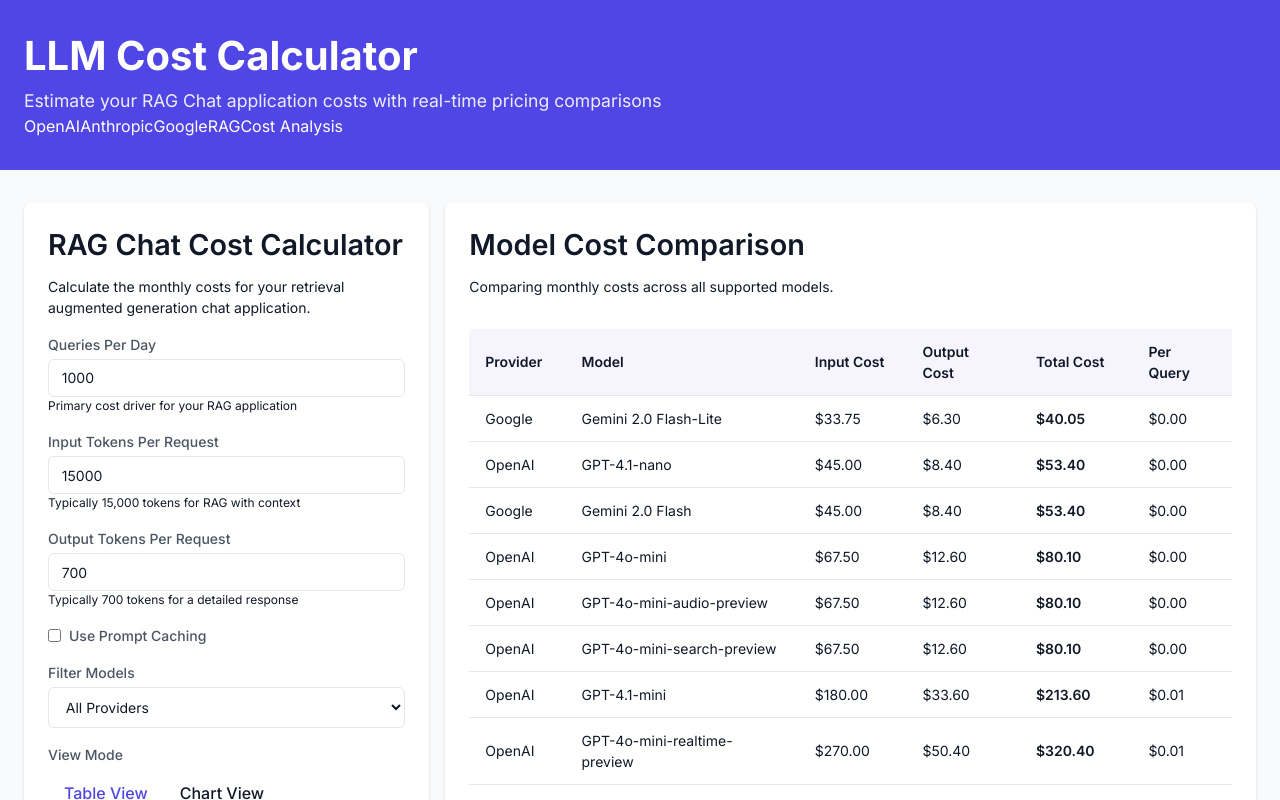
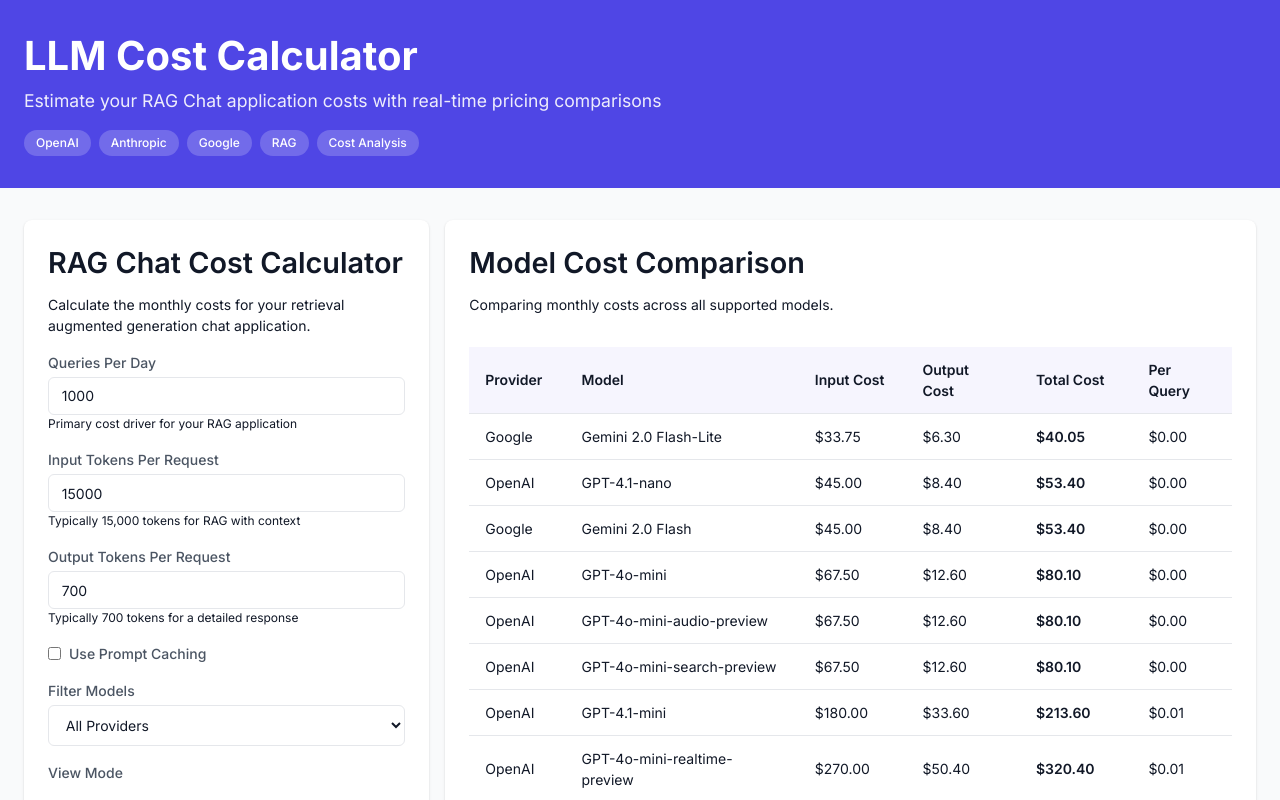
Before and after one commit to mathislucka/deepset-webinar-ui, a React (Vite) app: page / in a window 1280 px wide. Shown: the top 800 px of the page. Built offline with nearby package versions, Linux system fonts and the light colour scheme; the HTML template or start-up script is replaced by a standard one.

Commit message:
feat: add styles for header tags

```diff
--- a/src/index.css
+++ b/src/index.css
@@ -243,3 +243,26 @@
   border-bottom-color: var(--primary-color);
   color: var(--primary-color);
 }
+
+/* Header styles */
+.header-tags {
+  display: flex;
+  flex-wrap: wrap;
+  gap: 0.5rem;
+  margin-top: 1rem;
+}
+
+.header-tag {
+  background-color: rgba(255, 255, 255, 0.2);
+  border-radius: 16px;
+  padding: 0.25rem 0.75rem;
+  font-size: 0.75rem;
+  font-weight: 500;
+  color: white;
+  transition: all 0.2s ease;
+}
+
+.header-tag:hover {
+  background-color: rgba(255, 255, 255, 0.3);
+  transform: translateY(-1px);
+}
```
